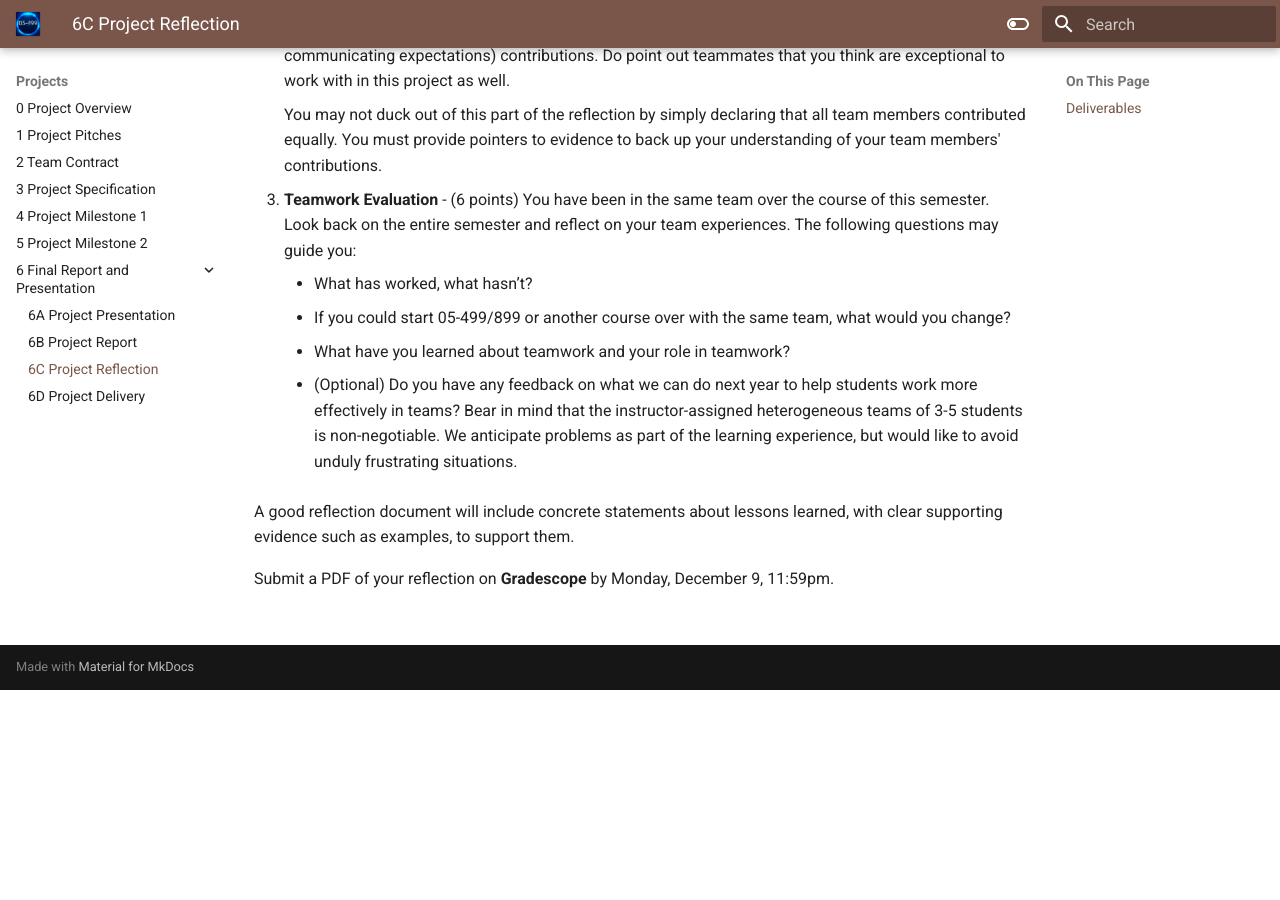
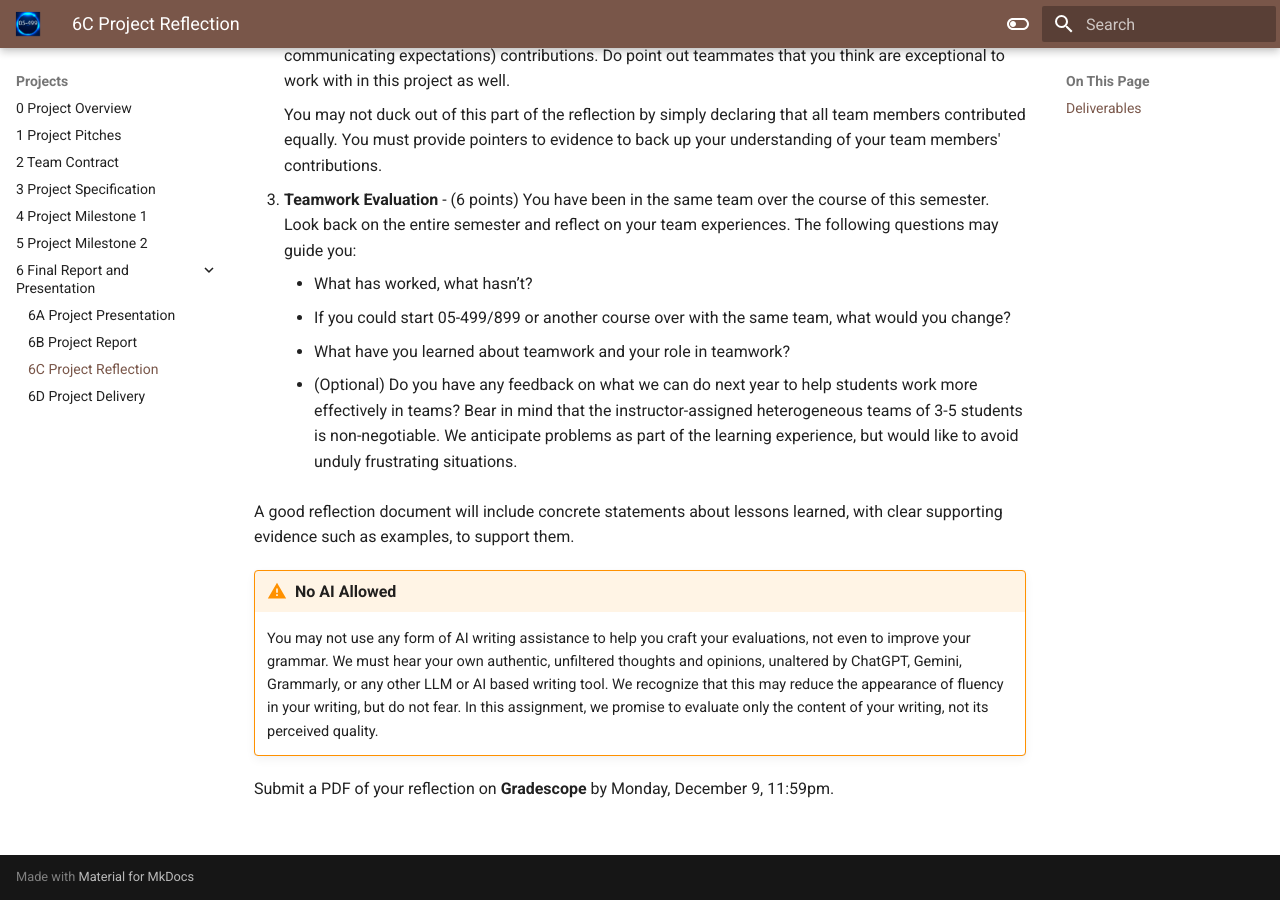
Before and after one commit to cmu-05-499/cmu-05-499.github.io, an MkDocs documentation site: the page built from docs/projects/P6/3_reflection.md, in a window 1280 px wide and 900 px high, scrolled down 634 px. Built offline with MkDocs 1.6.1 and Material for MkDocs 9.7.7, drawn with Linux system fonts in a browser that asks for light colours; before the commit the page ends 1324 px from its top, so only the background shows below that.

Commit message:
Fixed bugs.

```diff
--- a/docs/projects/P6/3_reflection.md
+++ b/docs/projects/P6/3_reflection.md
@@ -25,4 +25,7 @@ Describe the specific work **each of your team members** have contributed toward
 
 A good reflection document will include concrete statements about lessons learned, with clear supporting evidence such as examples, to support them.
 
+!!! warning "No AI Allowed"
+    You may not use any form of AI writing assistance to help you craft your evaluations, not even to improve your grammar. We must hear your own authentic, unfiltered thoughts and opinions, unaltered by ChatGPT, Gemini, Grammarly, or any other LLM or AI based writing tool. We recognize that this may reduce the appearance of fluency in your writing, but do not fear. In this assignment, we promise to evaluate only the content of your writing, not its perceived quality.
+
 Submit a PDF of your reflection on **Gradescope** by Monday, December 9, 11:59pm.
```
Also changed, not shown: docs/projects/P6/1_final_presentation.md (+2 -0 lines), docs/projects/P6/index.md (+1 -0 lines).
